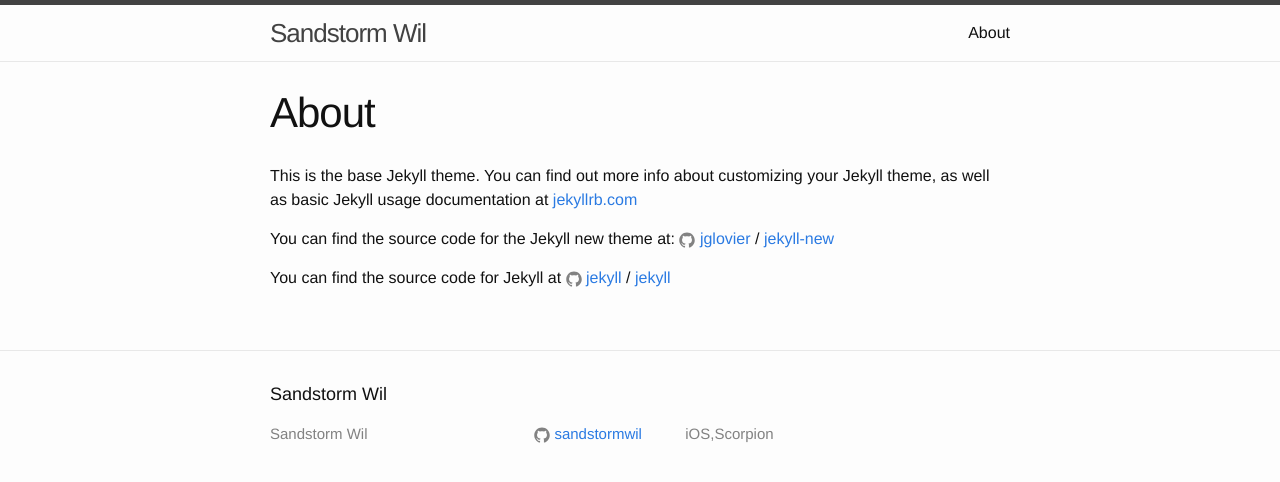
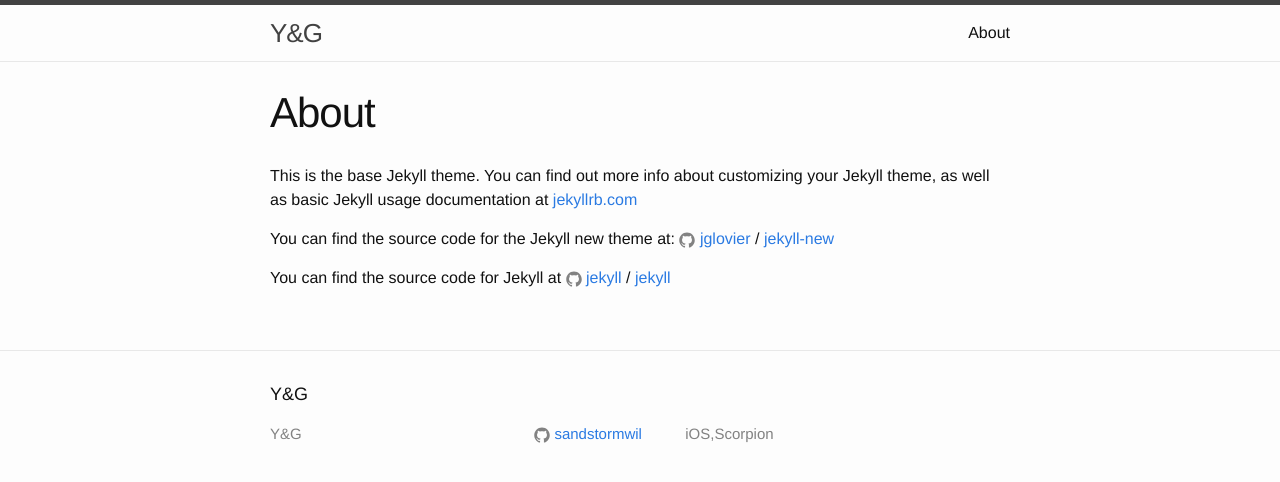
Before and after one commit to sandstormwil/sandstormwil.github.io, a Jekyll site: the page built from about.md, in a window 1280 px wide. Shown: the top 482 px of the page. Built offline with Jekyll 4.4.1, drawn with Linux system fonts in a browser that asks for light colours.

Commit message:
update title

```diff
--- a/_config.yml
+++ b/_config.yml
@@ -6,7 +6,7 @@
 # 'jekyll serve'. If you change this file, please restart the server process.
 
 # Site settings
-title: Sandstorm Wil
+title: Y&G
 #email: your-email@domain.com
 description: iOS,Scorpion
 baseurl: "" # the subpath of your site, e.g. /blog
```
